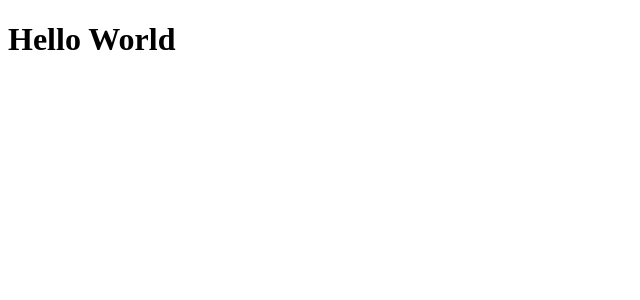
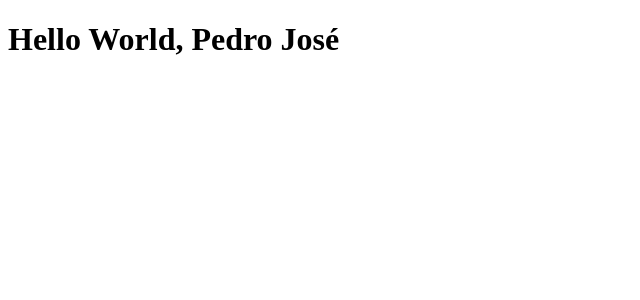
Before and after one commit to EduardoMilione2005/lab-frontend, a JavaScript app in the folder 03-estrutura/: page / in a window 1280 px wide. Shown: the top 300 px of the page, without its empty margins (0-640 px from the left). Built offline with nearby package versions, Linux system fonts and the light colour scheme; the HTML template or start-up script is replaced by a standard one.

Commit message:
Primeira Alteração

```diff
--- a/03-estrutura/src/App.js
+++ b/03-estrutura/src/App.js
@@ -1,5 +1,5 @@
 export default function App() {
   return (
-    <h1>Hello World</h1>
+      <h1>Hello World, Pedro José</h1>
   );
 }
```
